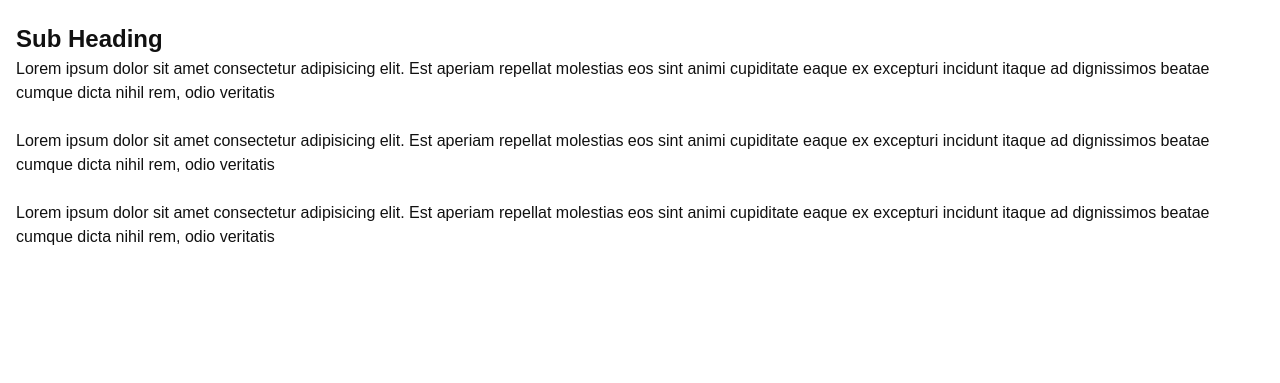
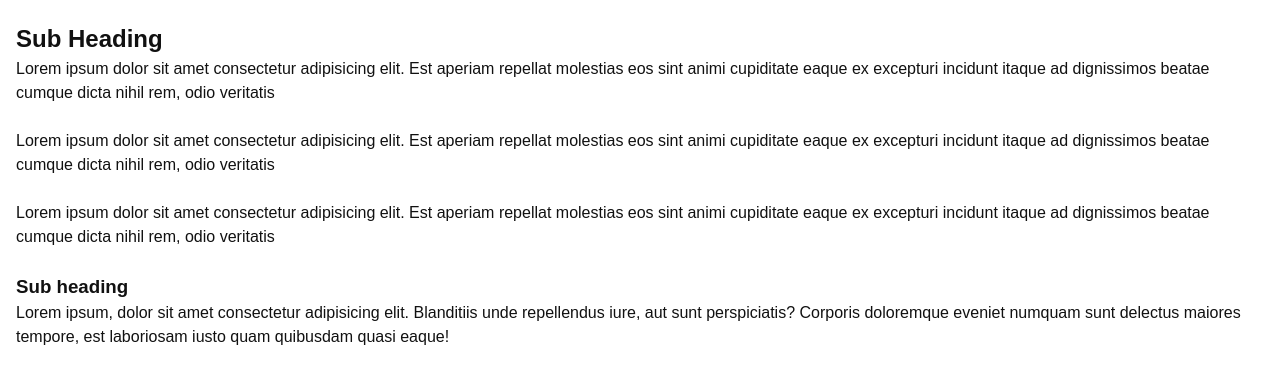
Before and after one commit to Lauren17/git-branching-demo, a plain HTML site: page index.html in a window 1280 px wide. Shown: the part 139-522 px from the top of the page. Drawn offline with Linux system fonts and the light colour scheme.

Commit message:
update content

```diff
--- a/index.html
+++ b/index.html
@@ -15,5 +15,8 @@
     <p>Lorem ipsum dolor sit amet consectetur adipisicing elit. Est aperiam repellat molestias eos sint animi cupiditate eaque ex excepturi incidunt itaque ad dignissimos beatae cumque dicta nihil rem, odio veritatis</p>
     <p>Lorem ipsum dolor sit amet consectetur adipisicing elit. Est aperiam repellat molestias eos sint animi cupiditate eaque ex excepturi incidunt itaque ad dignissimos beatae cumque dicta nihil rem, odio veritatis</p>
     <p>Lorem ipsum dolor sit amet consectetur adipisicing elit. Est aperiam repellat molestias eos sint animi cupiditate eaque ex excepturi incidunt itaque ad dignissimos beatae cumque dicta nihil rem, odio veritatis</p>
+
+    <h3>Sub heading</h3>
+    <p>Lorem ipsum, dolor sit amet consectetur adipisicing elit. Blanditiis unde repellendus iure, aut sunt perspiciatis? Corporis doloremque eveniet numquam sunt delectus maiores tempore, est laboriosam iusto quam quibusdam quasi eaque!</p>
 </body>
 </html>
```
